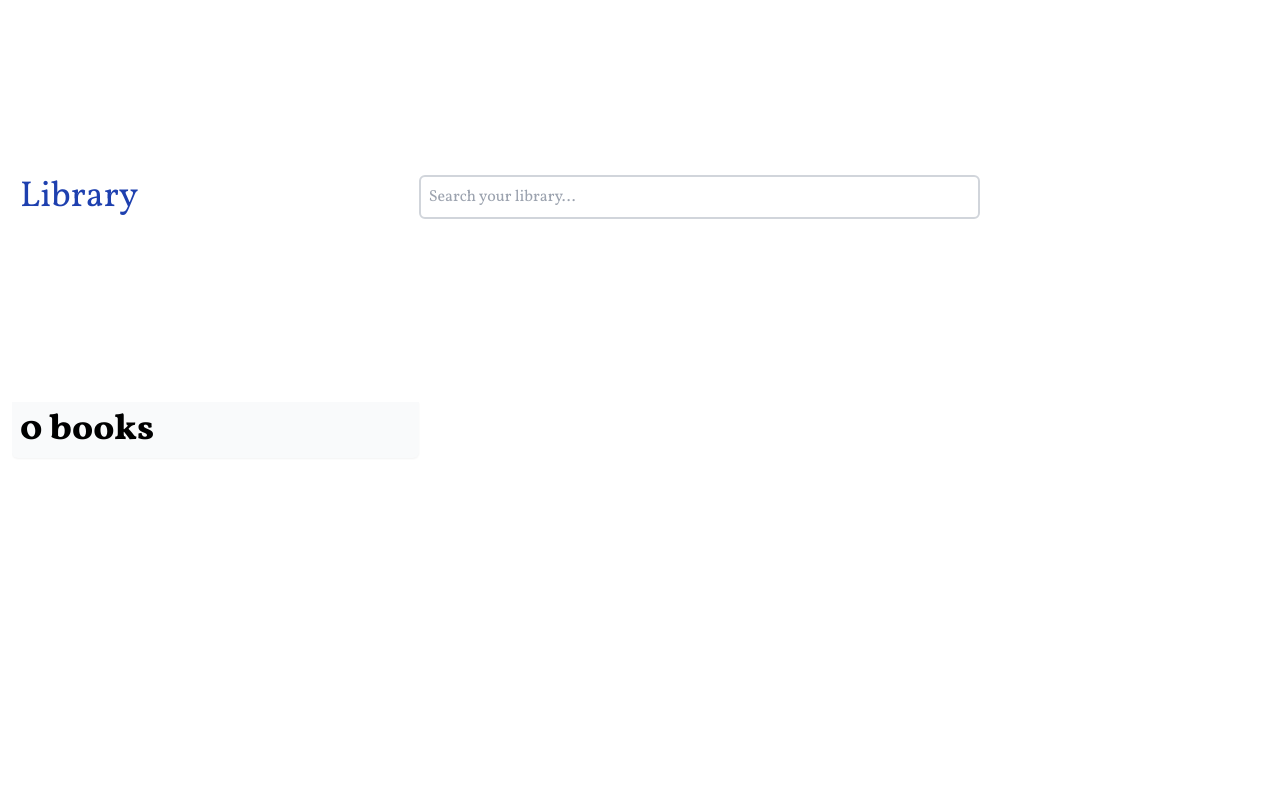
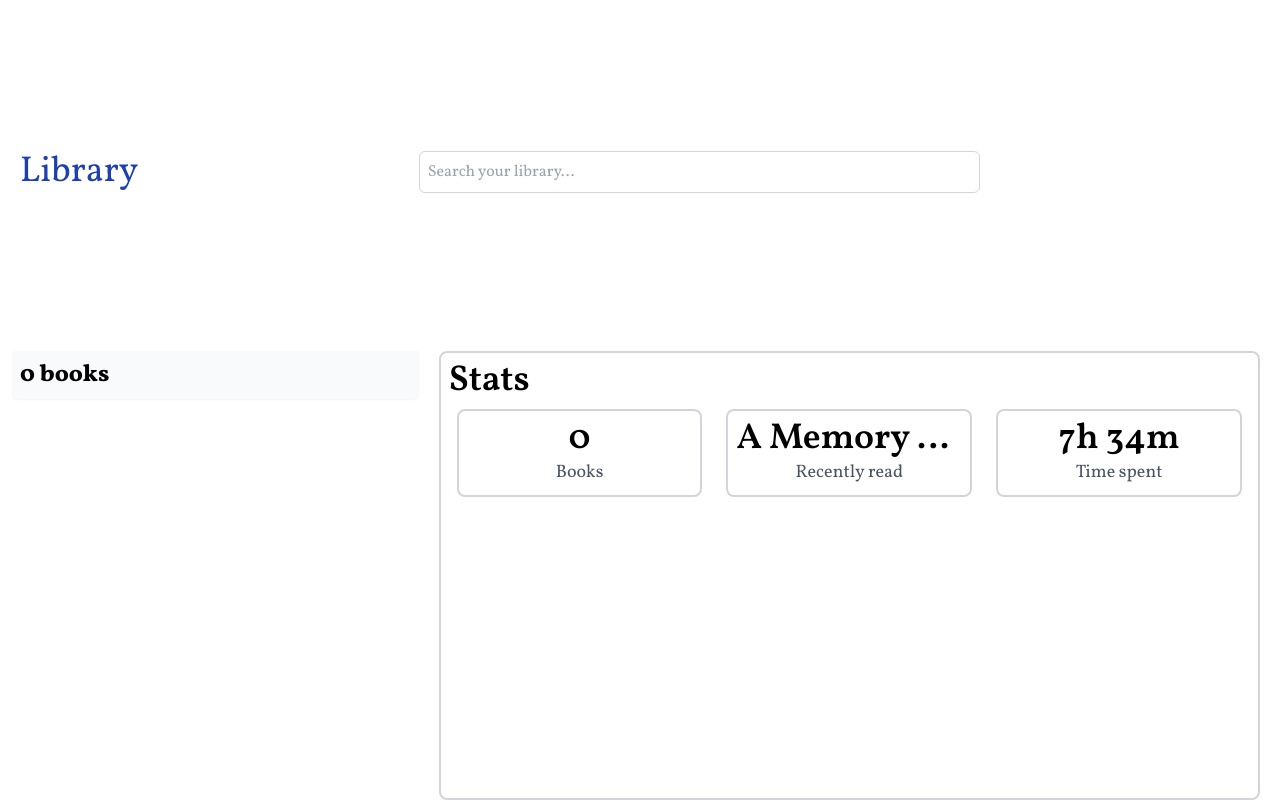
Before and after one commit to ikariiin/library, a React (Vite) app: page / in a window 1280 px wide. Built offline with nearby package versions, Linux system fonts and the light colour scheme.

Commit message:
feat: sample stats section

```diff
--- /dev/null
+++ b/src/components/stats/card.tsx
@@ -0,0 +1,21 @@
+export interface StatCardProps {
+  title: string;
+  value: string;
+}
+
+export function StatCard({ title, value }: StatCardProps) {
+  return (
+    <div className="flex flex-col items-center justify-center m-2 p-2 border-2 border-gray-300 rounded-lg">
+      <div
+        className="text-4xl font-semibold w-full text-center truncate"
+        title={value}
+        aria-label={value}
+      >
+        {value}
+      </div>
+      <div className="text-lg text-gray-600 font-thin" aria-label={title}>
+        {title}
+      </div>
+    </div>
+  );
+}
--- a/src/features/dashboard/header.tsx
+++ b/src/features/dashboard/header.tsx
@@ -5,7 +5,7 @@ export function Header() {
       <div className="grow flex items-center justify-center">
         <input
           type="text"
-          className="w-1/2 font-serif p-2 border-2 border-gray-300 rounded-md outline-none focus:ring-4 focus:ring-blue-400 focus:ring-opacity-25 transition-all duration-100 ease-in-out"
+          className="w-1/2 font-serif p-2 border border-gray-300 rounded-md outline-none focus:ring-4 focus:ring-blue-400 focus:ring-opacity-25 transition-all duration-100 ease-in-out"
           placeholder="Search your library..."
         />
       </div>
--- a/src/features/dashboard/index.tsx
+++ b/src/features/dashboard/index.tsx
@@ -2,6 +2,13 @@ import { useLoaderData } from "react-router";
 import type { DashboardLoaderData } from "@/services/loaders";
 import { List } from "./list";
 import { Header } from "./header";
+import { ModuleType, lazyImportModule } from "@/services/import";
+import { StatsProps } from "../stats";
+
+const LazyLoadedStats = lazyImportModule<StatsProps>(
+  ModuleType.Feature,
+  "stats"
+);
 
 export function Dashboard(): JSX.Element {
   const loaderData = useLoaderData() as DashboardLoaderData;
@@ -12,11 +19,12 @@ export function Dashboard(): JSX.Element {
       <List
         files={loaderData.files}
         title={
-          <h1 className="text-4xl font-extrabold mb-2 sticky top-0 bg-gray-50 p-2 rounded-b-md shadow-sm">
+          <h1 className="text-2xl font-extrabold mb-2 sticky top-0 bg-gray-50 p-2 rounded-b-md shadow-sm">
             {loaderData.files.length} books
           </h1>
         }
       />
+      <LazyLoadedStats files={loaderData.files} indexes={loaderData.indexes} />
     </div>
   );
 }
--- /dev/null
+++ b/src/features/stats/index.tsx
@@ -0,0 +1,24 @@
+import { StatCard } from "@/components/stats/card";
+import { StorageFile } from "@/services/storage/storage-file";
+import { StorageIndex } from "@/services/storage/storage-index";
+
+export interface StatsProps {
+  files: StorageFile[];
+  indexes: StorageIndex[];
+}
+
+export function Stats({ files, indexes }: StatsProps) {
+  return (
+    <div className="mx-2 p-2 border-2 border-gray-300 rounded-lg">
+      <h1 className="text-4xl font-semibold">Stats</h1>
+      <div className="grid grid-cols-3 gap-2">
+        <StatCard title="Books" value={indexes.length.toString()} />
+        <StatCard
+          title="Recently read"
+          value="A Memory Called Empire (Teixcalaan)"
+        />
+        <StatCard title="Time spent" value="7h 34m" />
+      </div>
+    </div>
+  );
+}
```
